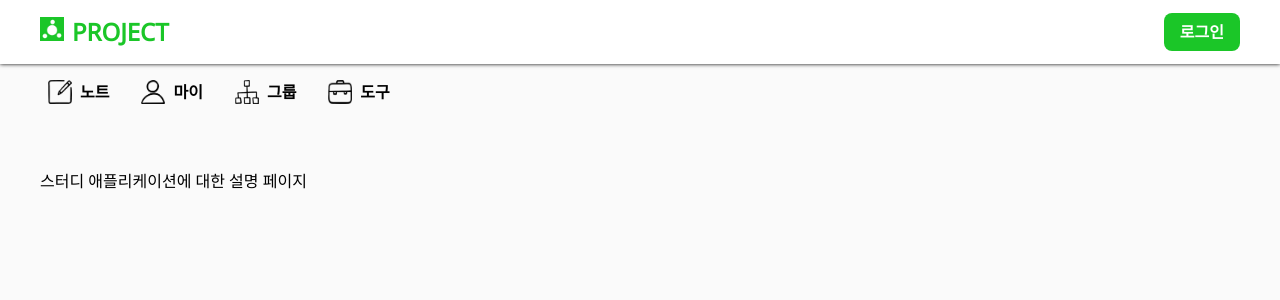
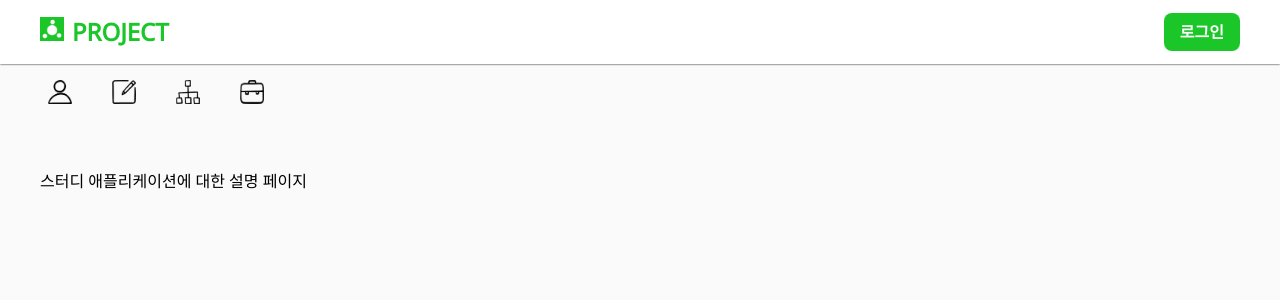
Before and after one commit to B31l/capstone-frontend, a React (Create React App) app: page / in a window 1280 px wide. Shown: the top 300 px of the page. Built offline with nearby package versions, Linux system fonts and the light colour scheme.

Commit message:
nav update

```diff
--- a/src/components/Nav.js
+++ b/src/components/Nav.js
@@ -1,4 +1,4 @@
-import React from 'react';
+import React, { useState } from 'react';
 import '../main.css';
 import { Link } from 'react-router-dom';
 import notes from '../assets/images/notes.png';
@@ -6,33 +6,54 @@ import my from '../assets/images/my.png';
 import tools from '../assets/images/tools.png';
 import group from '../assets/images/group.png';
 
+const nav_list = [
+  {
+    name: 'my',
+    title: '마이',
+    image: my,
+  },
+  {
+    name: 'notes',
+    title: '노트',
+    image: notes,
+  },
+  {
+    name: 'group',
+    title: '그룹',
+    image: group,
+  },
+  {
+    name: 'tools',
+    title: '도구',
+    image: tools,
+  },
+];
+
 export default function Nav() {
+  const [visibility, setVisibility] = useState([false, false, false, false]);
+  const onMouse = (index) => {
+    let temp = [...visibility];
+    temp.fill(false);
+    if (index !== -1) {
+      temp[index] = true;
+    }
+    setVisibility(temp);
+  };
+
   return (
     <nav>
-      <div to="/note" className="nav-item">
-        <img src={notes} alt="notes" />
-        <Link to="/notes" class="nav-link">
-          노트
-        </Link>
-      </div>
-      <div className="nav-item">
-        <img src={my} alt="my" />
-        <Link to="/my" class="nav-link">
-          마이
-        </Link>
-      </div>
-      <div className="nav-item">
-        <img src={group} alt="groups" />
-        <Link to="/groups" class="nav-link">
-          그룹
-        </Link>
-      </div>
-      <div className="nav-item">
-        <img src={tools} alt="tools" />
-        <Link to="/tools" class="nav-link">
-          도구
-        </Link>
-      </div>
+      {nav_list.map((element, index) => (
+        <div className="nav-item">
+          <Link
+            to={'/' + element.name}
+            class="nav-link"
+            onMouseOver={() => onMouse(index)}
+            onMouseOut={() => onMouse(-1)}>
+            <img src={element.image} alt="my" />
+            {visibility[index] && <span>마이</span>}
+          </Link>
+        </div>
+      ))}
     </nav>
   );
 }
--- a/src/main.css
+++ b/src/main.css
@@ -31,7 +31,7 @@ header {
   line-height: 4rem;
   padding: 0 2.5rem;
   background: white;
-  box-shadow: 0 0 4px black;
+  box-shadow: 0 0 2px black;
 }
 header .header-title {
   float: left;
@@ -158,12 +158,22 @@ section {
   font-weight: bold;
 }
 
-.markdown-viewer {
+.note-wrapper {
+  display: flex;
+  height: 100%;
+}
+.note-wrapper .note-list {
+  width: 20rem;
+  background: white;
+  outline: 1px solid #ccc;
+  border-radius: 0.5rem;
+  margin-right: 0.5rem;
+}
+.note-wrapper .markdown-viewer {
   display: flex;
   width: 100%;
-  height: 40rem;
 }
-.markdown-viewer .textarea {
+.note-wrapper .markdown-viewer .textarea {
   width: 50%;
   height: 100%;
   margin-right: 1rem;
@@ -175,7 +185,7 @@ section {
   border-radius: 8px;
   resize: none;
 }
-.markdown-viewer .preview {
+.note-wrapper .markdown-viewer .preview {
   margin-top: 1rem;
   border: 1px solid lightgray;
   padding: 1rem;
@@ -198,15 +208,4 @@ section {
   display: none;
 }
 
-.note-wrapper {
-  display: flex;
-}
-.note-wrapper .note-list {
-  width: 15rem;
-  background: white;
-  outline: 1px solid #ccc;
-  border-radius: 0.5rem;
-  margin-right: 0.5rem;
-}
-
 /*# sourceMappingURL=main.css.map */
--- a/src/styles/_header.scss
+++ b/src/styles/_header.scss
@@ -3,7 +3,7 @@ header {
     line-height: 4rem;
     padding: 0 2.5rem;
     background: white;
-    box-shadow: 0 0 4px black;
+    box-shadow: 0 0 2px black;
     .header-title {
         float: left;
         height: 4rem;
```
Also changed, not shown: src/styles/_note.scss (+13 -12 lines), 1 other file (tests, documents, lock files or other folders).
